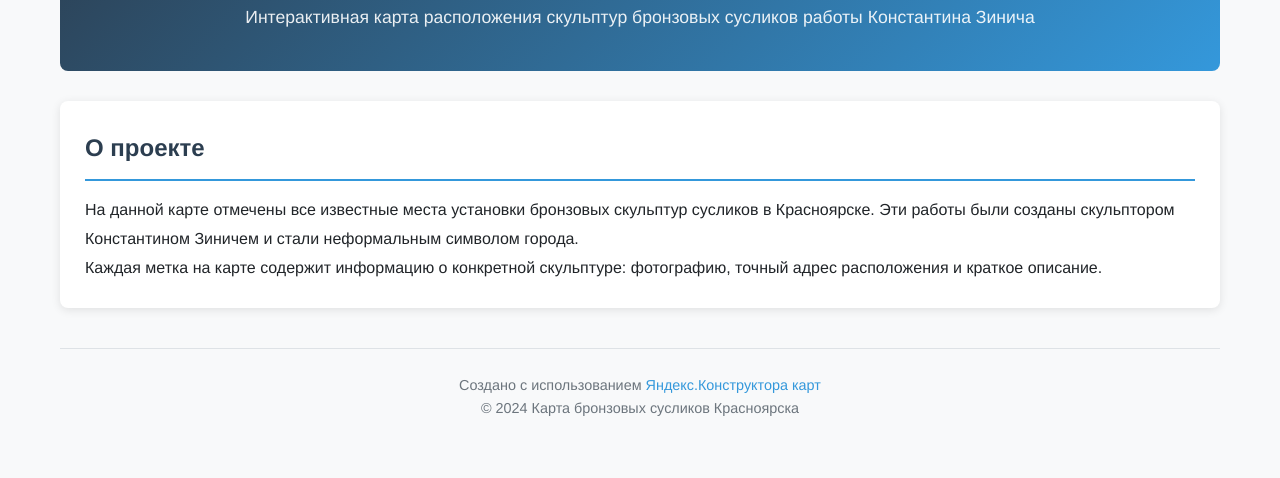
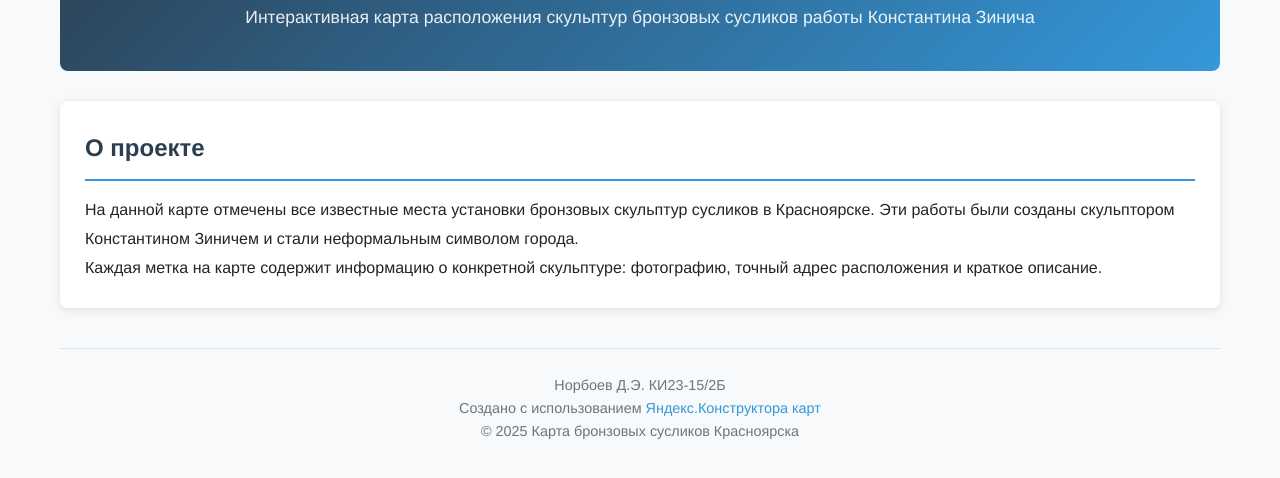
Before and after one commit to DabaNorboev/Digital_cartography_and_GIS_lab_1, a plain HTML site: page index.html in a window 1280 px wide. Shown: the part 136-614 px from the top of the page. Drawn offline with Linux system fonts and the light colour scheme.

Commit message:
add footer info

```diff
--- a/index.html
+++ b/index.html
@@ -121,8 +121,9 @@
         </main>
 
         <footer>
+            <p>Норбоев Д.Э. КИ23-15/2Б</p>
             <p>Создано с использованием <a href="https://yandex.ru/maps-constructor/" target="_blank">Яндекс.Конструктора карт</a></p>
-            <p>© 2024 Карта бронзовых сусликов Красноярска</p>
+            <p>© 2025 Карта бронзовых сусликов Красноярска</p>
         </footer>
     </div>
 </body>
```
